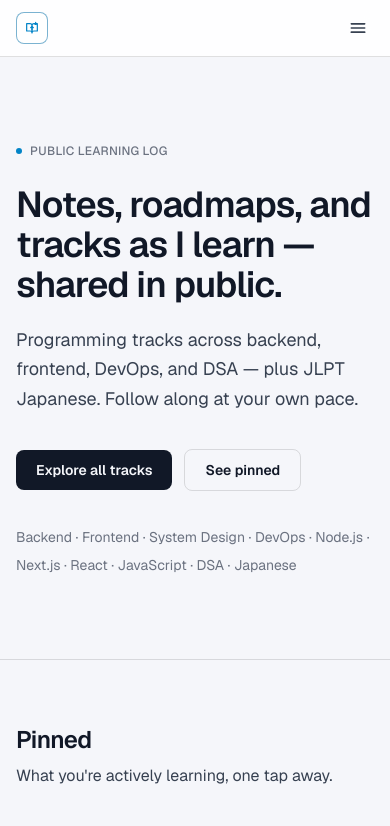
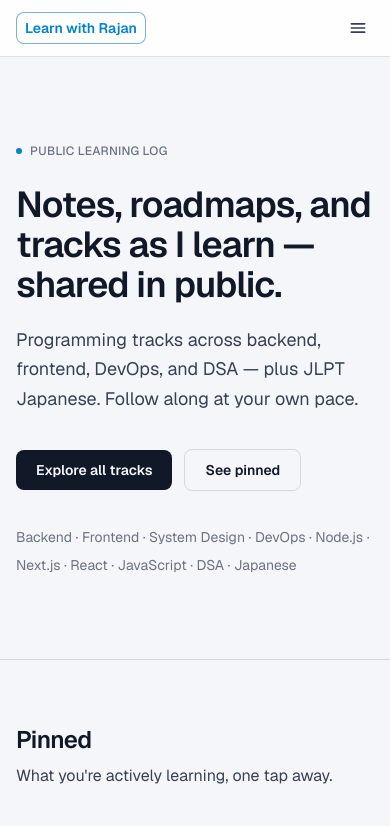
Before and after one commit to rznmgr630/learnwithrajan, a Next.js app: page / in a window 390 px wide. Shown: the top 826 px of the page. Built offline with nearby package versions, Linux system fonts and the light colour scheme.

Commit message:
feat: show mobile site title

```diff
--- a/components/SiteHeader.tsx
+++ b/components/SiteHeader.tsx
@@ -6,7 +6,6 @@ import { useEffect, useRef, useState } from "react";
 import { createPortal } from "react-dom";
 import { LanguageSwitcher } from "@/components/i18n/LanguageSwitcher";
 import { useLocale } from "@/components/i18n/LocaleProvider";
-import { BrandMark } from "@/components/BrandMark";
 import { useTheme } from "@/components/ThemeProvider";
 
 const links = [
@@ -161,10 +160,9 @@ export function SiteHeader() {
       <div className="mx-auto flex h-14 max-w-5xl min-w-0 items-center justify-between gap-2 px-4 sm:gap-3 sm:px-6">
         <Link
           href="/"
-          className="grid h-8 w-8 shrink-0 place-items-center rounded-lg border border-[color-mix(in_oklab,var(--accent)_45%,var(--border))] bg-[var(--surface)] text-[var(--accent)] transition hover:border-[var(--accent)] hover:bg-[color-mix(in_oklab,var(--accent)_12%,var(--surface))] sm:block sm:h-auto sm:w-auto sm:border-0 sm:bg-transparent sm:text-base sm:font-semibold sm:tracking-tight sm:text-[var(--text)] sm:hover:border-0 sm:hover:bg-transparent sm:hover:text-[var(--accent)]"
+          className="flex h-8 shrink-0 items-center rounded-lg border border-[color-mix(in_oklab,var(--accent)_45%,var(--border))] bg-[var(--surface)] px-2 text-[var(--accent)] transition hover:border-[var(--accent)] hover:bg-[color-mix(in_oklab,var(--accent)_12%,var(--surface))] sm:block sm:h-auto sm:w-auto sm:border-0 sm:bg-transparent sm:px-0 sm:text-base sm:font-semibold sm:tracking-tight sm:text-[var(--text)] sm:hover:border-0 sm:hover:bg-transparent sm:hover:text-[var(--accent)]"
         >
-          <BrandMark className="h-4 w-4 sm:hidden" />
-          <span className="hidden whitespace-nowrap sm:inline">{t("site.title")}</span>
+          <span className="whitespace-nowrap text-sm font-semibold sm:text-base">{t("site.title")}</span>
         </Link>
         <div className="flex min-w-0 items-center gap-1 sm:gap-3">
           <nav className="hidden min-w-0 items-center gap-0 text-sm sm:flex sm:gap-1">
```
